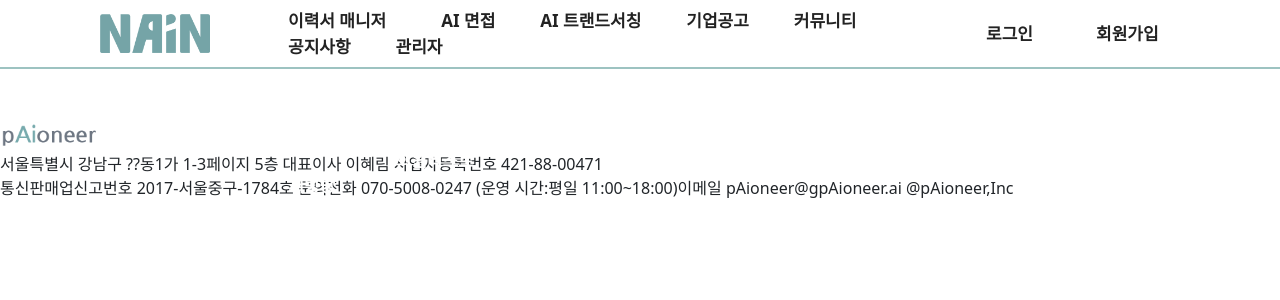
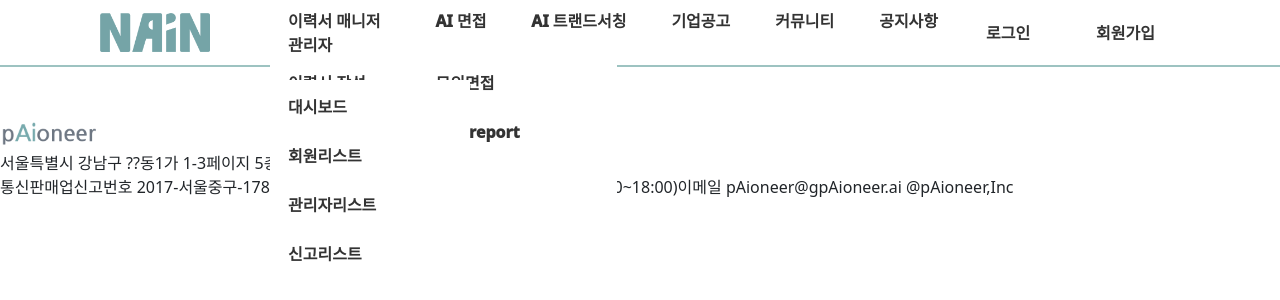
Before and after one commit to minsik99/nainReact, a Next.js app: page / in a window 1280 px wide. Shown: the top 300 px of the page. Built offline with nearby package versions, Linux system fonts and the light colour scheme.

Commit message:
Revert "no message"
This reverts commit 8ede3f0a7739918b5f55163300db0a35c270d323.

```diff
--- a/src/styles/global.css
+++ b/src/styles/global.css
@@ -83,11 +83,11 @@
 
 .navigation-container a {
   text-decoration: none;
-  font-weight: 600;
+  font-weight: 1000;
   padding: 0px 12px 0px 18px;
   display: inline-block;
-  font-size: 17px;
-  color: #222;
+  font-size: 16px;
+  color: #333;
 }
 
 .submenu {
@@ -100,39 +100,8 @@
   height: 200px;
   behavior: "smooth";
   z-index: 3;
+  background: #ffffff;
   margin-top: 13px;
-}
-
-.submenu a {
-  padding: 15px 0px 10px 18px;
-  color: #fff;
-}
-
-.menu-background {
-  position: absolute;
-  top: calc(100%);
-  left: 0;
-  width: 100%;
-  max-height: 0;
-  background-color: rgba(157, 195, 193, 0.8); /* 반투명 배경 색상 */
-  z-index: 2; /* 세부 메뉴 뒤에 위치하도록 설정 */
-  transition: max-height 0.3s ease, opacity 0.7s ease;
-  pointer-events: none; /* 마우스 이벤트를 무시 */
-  behavior: "smooth";
-  opacity: 0;
-}
-
-.menu-background-visible {
-  max-height: 320px;
-  opacity: 1;
-}
-
-.navigation-container li:hover .submenu {
-  max-height: 320px;
-}
-
-.navbar:hover .menu-background {
-  height: 210px;
 }
 
 .submenu a {
@@ -392,3 +361,6 @@
   color: #ffffff;
   border: 2px solid #9DC3C1;
 }
+.ck-editor__editable {
+  min-height: 30rem;
+}
```
